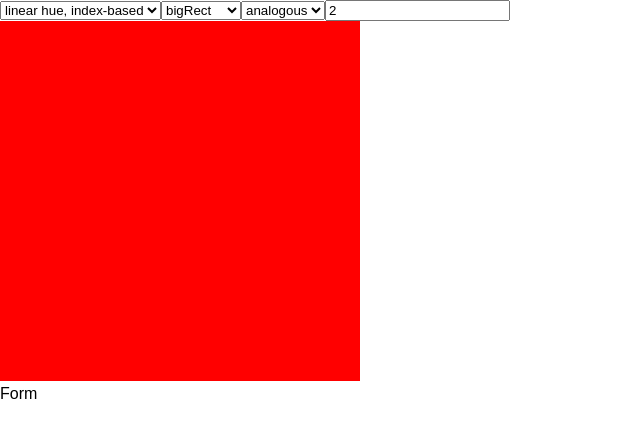
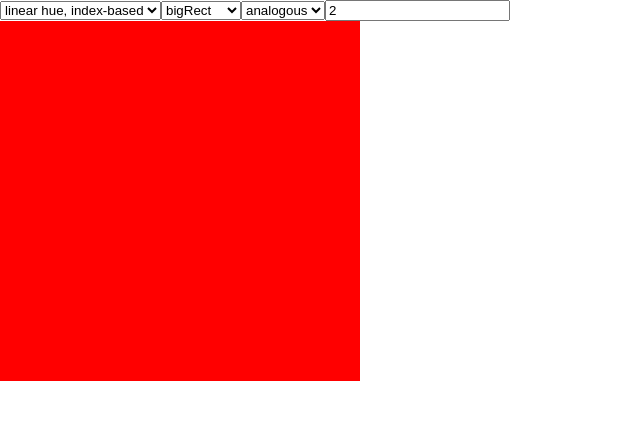
Before and after one commit to adorsk/styler, a React (Create React App) app: page / in a window 1280 px wide. Shown: the top 438 px of the page, without its empty margins (0-640 px from the left). Built offline with nearby package versions, Linux system fonts and the light colour scheme.

Commit message:
prep for using pattern classes

```diff
--- a/src/App.js
+++ b/src/App.js
@@ -2,7 +2,6 @@ import { connect } from 'react-redux'
 
 import React from 'react'
 import Pattern from './Pattern'
-import Form from './Form'
 import renderers from './renderers'
 import tilers from './tilers'
 import palettes from './palettes'
@@ -38,7 +37,6 @@ class App extends React.Component {
         {this.renderPaletteSelect({currentPaletteKey})}
         {this.renderSeedInput({currentSeed})}
         <Pattern {...commonProps} />
-        <Form {...commonProps} />
       </div>
     );
   }
--- a/src/Pattern.js
+++ b/src/Pattern.js
@@ -29,6 +29,7 @@ class Pattern extends React.Component {
 
   renderTiles (opts = {}) {
     const { tiles, globalBox, renderCtx } = opts
+    const { renderer, formValues } = this.props
     return tiles.map((tile, index) => {
       return this.renderTile({
         tile,
```
